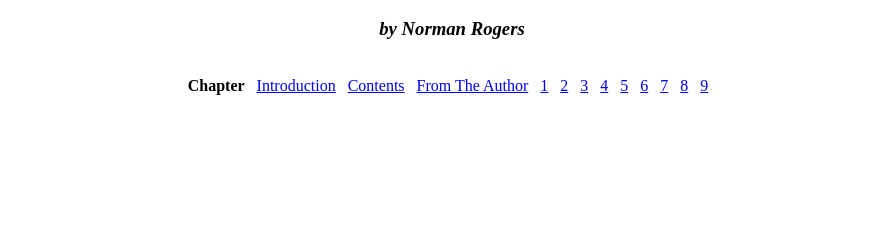
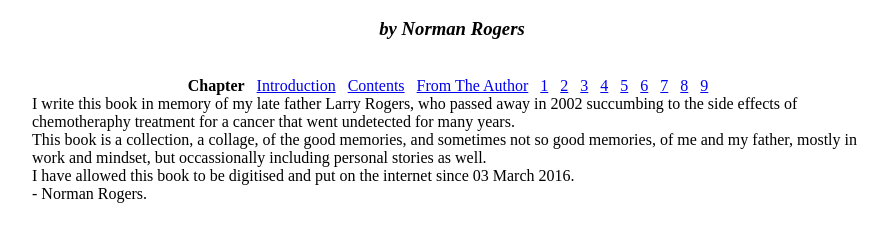
Before and after one commit to euscail/euscail.github.io, a plain HTML site: page willowf/index.htm in a window 1280 px wide. Shown: the part 55-296 px from the top of the page, without its empty margins (188-1075 px from the left). Drawn offline with Linux system fonts and the light colour scheme.

Commit message:
Update index.htm

```diff
--- a/willowf/index.htm
+++ b/willowf/index.htm
@@ -25,6 +25,21 @@
           </TD>
         </TR>
       </TABLE>
+      <TABLE BORDER="0" CELLSPACING="0" CELLPADDING="0" BORDERCOLOR="#FFFFFF" WIDTH="70%">
+        <TR>
+          <TD>
+            <P>
+              I write this book in memory of my late father Larry Rogers, who passed away in 2002 succumbing to the side effects of chemotheraphy treatment for a cancer that went undetected for many years.
+              <BR>
+              This book is a collection, a collage, of the good memories, and sometimes not so good memories, of me and my father, mostly in work and mindset, but occassionally including personal stories as well.
+              <BR>
+              I have allowed this book to be digitised and put on the internet since 03 March 2016.
+              <BR>
+              - Norman Rogers.
+            </P>
+          </TD>
+        </TR>
+      </TABLE>
     </CENTER>
   </BODY>
 </HTML>
```
